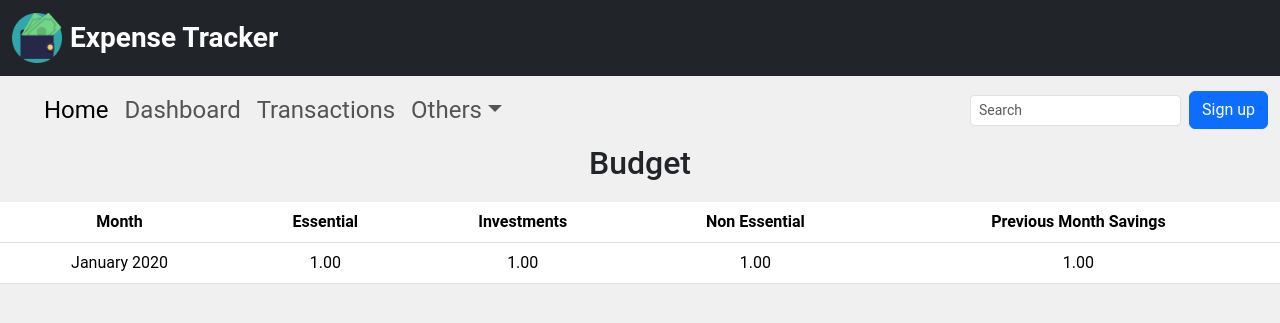
After one commit to RexxRj/Project-Repo, a Django app: page /budget/ in a window 1280 px wide. The commit adds this page. Shown: the top 323 px of the page. Run offline with Django 5.2, Linux system fonts and the light colour scheme; tables that the repository leaves empty hold one stand-in row (values such as "Sample post"); some libraries are stand-ins or nearby versions; some web fonts are replaced.

Commit message:
added feat: budget, txns single row update

```diff
--- /dev/null
+++ b/Expense Tracker/expense/budget.py
@@ -0,0 +1,130 @@
+from dateutil.relativedelta import relativedelta
+from datetime import datetime
+from decimal import Decimal
+
+from .models import Budget,Expenses
+
+def budgetCalculation(recalculate=False):
+
+    print("Budget Calculation Started")
+
+    if recalculate:
+        Budget.objects.all().delete()
+
+    expenses = Expenses.objects.all().order_by('txn_date')
+    start_date = expenses[0].txn_date
+    end_date = expenses[len(expenses)-1].txn_date
+
+    current_date = datetime(start_date.year, start_date.month, 1).date()
+    next_date = current_date + relativedelta(months=1)
+
+    while(Budget.objects.filter(date=next_date).exists()):
+        print("Budget already calculated for month: ", current_date)
+        current_date = current_date + relativedelta(months=1)
+        next_date = current_date + relativedelta(months=1)
+        if current_date>end_date:
+            print("Budget Calculation Completed")
+            return
+
+    print(current_date,end_date)
+
+    while(current_date<=end_date):
+
+        print("Calculating Budget for month: ", current_date)
+
+        salary = expenses.filter(txn_date__month=current_date.month, txn_date__year=current_date.year).filter(merchantobject__category__iexact='salary').first()
+        if not salary:
+            print("Salary not found for month: ", current_date)
+            print("Budget Calculation Completed")
+            return
+
+        essential = salary.txn_amount * Decimal('0.5')
+        investment = salary.txn_amount * Decimal(0.2)
+        non_essential = salary.txn_amount * Decimal(0.2)
+        savings = salary.txn_amount * Decimal(0.1)
+
+
+        if current_date.month == start_date.month and current_date.year == start_date.year:
+            Budget.objects.create(
+                date = next_date,
+                essential = essential,
+                investment = investment,
+                non_essential = non_essential,
+                savings = savings
+            )
+        else:
+            essential_expenses = expenses.filter(txn_date__month=current_date.month, txn_date__year=current_date.year, merchantobject__category__iexact='essential')
+            essential_expenses_total = sum([expense.txn_amount for expense in essential_expenses])
+            investment_expenses = expenses.filter(txn_date__month=current_date.month, txn_date__year=current_date.year, merchantobject__category__iexact='investment')
+            investment_expenses_total = sum([expense.txn_amount for expense in investment_expenses])
+            non_essential_expenses = expenses.filter(txn_date__month=current_date.month, txn_date__year=current_date.year).exclude(
+                        merchantobject__category__iexact='essential'
+                    ).exclude(
+                        merchantobject__category__iexact='investment'
+                    ).exclude(
+                        merchantobject__category__iexact='salary'
+                    )
+            non_essential_expenses_total = sum([expense.txn_amount for expense in non_essential_expenses])
+
+            prev_budget = Budget.objects.get(date=current_date)
+            prev_essential = prev_budget.essential
+            prev_investment = prev_budget.investment
+            prev_non_essential = prev_budget.non_essential
+            prev_savings = prev_budget.savings
+
+            essential_expenses_total = essential_expenses_total + prev_essential
+            investment_expenses_total = investment_expenses_total + prev_investment
+            non_essential_expenses_total = non_essential_expenses_total + prev_non_essential
+
+            investment = investment + investment_expenses_total
+            non_essential = non_essential + non_essential_expenses_total
+            savings = savings + prev_savings
+
+            if essential<0:
+                essential = essential + essential_expenses_total
+                essential_expenses_total = 0
+
+            if essential < 0:
+                essential = savings + essential
+                savings = 0
+
+
+            if essential < 0:
+                essential = non_essential + essential
+                non_essential = 0
+
+            if essential < 0:
+                essential = investment + essential
+                investment = 0
+
+            if investment < 0:
+                investment = savings + investment
+                savings = 0
+
+            if investment < 0:
+                investment = non_essential + investment
+                non_essential = 0
+
+            if non_essential <= 0:
+                non_essential = savings + non_essential
+                savings = 0
+
+            if non_essential <= 0:
+                non_essential = non_essential + essential_expenses_total
+                essential_expenses_total = 0
+
+            savings = savings + essential_expenses_total
+
+            Budget.objects.create(
+                date = next_date,
+                essential = essential,
+                investment = investment,
+                non_essential = non_essential,
+                savings = savings
+            )
+
+        current_date = next_date
+        next_date = current_date + relativedelta(months=1)
+
+    print("Budget Calculation Completed")
+    return
--- a/Expense Tracker/expense/models.py
+++ b/Expense Tracker/expense/models.py
@@ -22,3 +22,14 @@ class Expenses(models.Model):
 
     def __str__(self):
         return f"{self.txn_date} - {self.cheque_no}"
+
+class Budget(models.Model):
+
+    date = models.DateField()
+    essential = models.DecimalField(max_digits=10, decimal_places=2)
+    investment = models.DecimalField(max_digits=10, decimal_places=2)
+    non_essential = models.DecimalField(max_digits=10, decimal_places=2)
+    savings = models.DecimalField(max_digits=10, decimal_places=2)
+
+    def __str__(self):
+        return f"{self.date}"
--- a/Expense Tracker/expense/templates/base/base.html
+++ b/Expense Tracker/expense/templates/base/base.html
@@ -68,13 +68,13 @@
                                     <a class="dropdown-item" href="{% url "categories-page-default" %}">Categories</a>
                                 </li>
                                 <li>
-                                    <a class="dropdown-item" href="#">Another action</a>
+                                    <a class="dropdown-item" href="{% url "budget-page" %}">Budget</a>
                                 </li>
                                 <li>
                                     <hr class="dropdown-divider" />
                                 </li>
                                 <li>
-                                    <a class="dropdown-item" href="#">Something else here</a>
+                                    <a class="dropdown-item" href="{% url "about-page" %}">About</a>
                                 </li>
                             </ul>
                         </li>
--- /dev/null
+++ b/Expense Tracker/expense/templates/expense/budget.html
@@ -0,0 +1,37 @@
+{% extends "base/base.html" %}
+{% load static %}
+{% load bootstrap5 %}
+{% bootstrap_css %}
+{% bootstrap_javascript %}
+{% block css_files %}
+{% endblock css_files %}
+{% block title %}
+    Budget
+{% endblock title %}
+{% block content %}
+    <section id="budget-view">
+        <h2 style="text-align: center;margin-bottom: 20px;">Budget</h2>
+        <div class="table-responsive">
+            <table class="table table-hover text-center text-nowrap">
+                <thead>
+                    <tr>
+                        <th scope="col">Month</th>
+                        <th scope="col">Essential</th>
+                        <th scope="col">Investments</th>
+                        <th scope="col">Non Essential</th>
+                        <th scope="col">Previous Month Savings</th>
+                    </tr>
+                    {% for row in budget %}
+                        <tr>
+                            <td>{{ row.date|date:"F Y" }}</td>
+                            <td>{{ row.essential }}</td>
+                            <td>{{ row.investment }}</td>
+                            <td>{{ row.non_essential }}</td>
+                            <td>{{ row.savings }}</td>
+                        </tr>
+                    {% endfor %}
+                </thead>
+            </table>
+        </div>
+    </section>
+{% endblock content %}
--- a/Expense Tracker/expense/urls.py
+++ b/Expense Tracker/expense/urls.py
@@ -9,5 +9,7 @@ urlpatterns = [
     path('transactions/<int:pageno>',views.AllTransactionsView.as_view(),name='transactions-page'),
     path('dashboard/',views.DashboardView.as_view(),name='dashboard-page'),
     path('categories/',views.CategoriesView.as_view(),name='categories-page-default'),
-    path('categories/<int:pageno>',views.CategoriesView.as_view(),name='categories-page')
+    path('categories/<int:pageno>',views.CategoriesView.as_view(),name='categories-page'),
+    path('budget/',views.BudgetCalculatorView.as_view(),name='budget-page'),
+    path('about/',views.AboutPageView.as_view(),name='about-page'),
 ]
--- a/Expense Tracker/expense/views.py
+++ b/Expense Tracker/expense/views.py
@@ -4,12 +4,13 @@ from django.views.generic import ListView,DetailView
 from django.views import View
 from django.http import HttpResponseRedirect,Http404
 from django.urls import reverse
-from .process_file import processfile
 from django.db.models import Sum
 import json
 from datetime import datetime,timedelta
 
-from .models import Expenses, MerchantCategory
+from .process_file import processfile
+from .budget import budgetCalculation
+from .models import Expenses, MerchantCategory,Budget
 from .forms import AddCategoryForm,EditCategoryForm
 
 class StartingPageView(View):
@@ -119,6 +120,8 @@ class AllTransactionsView(View):
             selected_start_date = request.POST.get('start_date', '')
             selected_end_date = request.POST.get('end_date', '')
 
+            params = {}
+
 
 
             # Prepare filter conditions
@@ -126,12 +129,16 @@ class AllTransactionsView(View):
 
             if selected_merchant:
                 filters['merchant'] = selected_merchant
+                params['merchant'] = selected_merchant
             if selected_category:
                 filters['merchantobject__category'] = selected_category
+                params['category'] = selected_category
             if selected_start_date:
                 filters['txn_date__gte'] = datetime.strptime(selected_start_date, '%Y-%m-%d')
+                params['start_date'] = selected_start_date
             if selected_end_date:
                 filters['txn_date__lte'] = datetime.strptime(selected_end_date, '%Y-%m-%d')
+                params['end_date'] = selected_end_date
 
             expense_instance = Expenses.objects.filter(**filters)
             expense_instance.delete()
@@ -139,6 +146,7 @@ class AllTransactionsView(View):
             print('deleted')
             return HttpResponseRedirect(reverse("transactions-page",args=[pageno]))
 
+        print(request.POST['action'])
         expense_instance = Expenses.objects.get(pk=request.POST['pk'])
         category = AddCategoryForm(request.POST,instance=expense_instance)
 
@@ -146,6 +154,7 @@ class AllTransactionsView(View):
             category.save(commit=True)
 
         print(category.errors)
+
         return HttpResponseRedirect(reverse("transactions-page",args=[pageno]))
 
 
@@ -253,7 +262,7 @@ class CategoriesView(View):
         if pageno==None:
             return HttpResponseRedirect(reverse("categories-page",args=[1]))
 
-        categories = MerchantCategory.objects.all()
+        categories = MerchantCategory.objects.all().order_by('merchant')
         total_txns = len(categories)
         lastpage = int(total_txns/20)
 
@@ -295,7 +304,7 @@ class CategoriesView(View):
             if default_merchantobj:
                 Expenses.objects.filter(merchantobject=instance).update(merchantobject=default_merchantobj)
             instance.delete()
-            return HttpResponseRedirect(reverse("categories-page"))
+            return HttpResponseRedirect(reverse("categories-page",args=[pageno]))
 
         categoryform = EditCategoryForm(request.POST)
 
@@ -305,3 +314,21 @@ class CategoriesView(View):
 
 
         return HttpResponseRedirect(reverse("categories-page",args=[pageno]))
+
+class BudgetCalculatorView(View):
+
+    def get(self,request):
+
+        budgetCalculation()
+
+        budget = Budget.objects.all().order_by('-date')
+        budegt = budget[0]
+
+        return render(request,'expense/budget.html',{
+            'budget': budget
+            })
+
+class AboutPageView(View):
+
+    def get(self,request):
+        return render(request,'base/about.html')
```
Also changed, not shown: Expense Tracker/expense/admin.py (+6 -1 lines), Expense Tracker/expense/forms.py (+9 -0 lines), Expense Tracker/expense/templates/base/about.html (added, +24 -0 lines), Expense Tracker/expense/templates/expense/transactions.html (+12 -0 lines), Expense Tracker/expense/migrations/0005_budget.py (added), Expense Tracker/expense/migrations/0006_remove_budget_month_budget_date.py (added).
